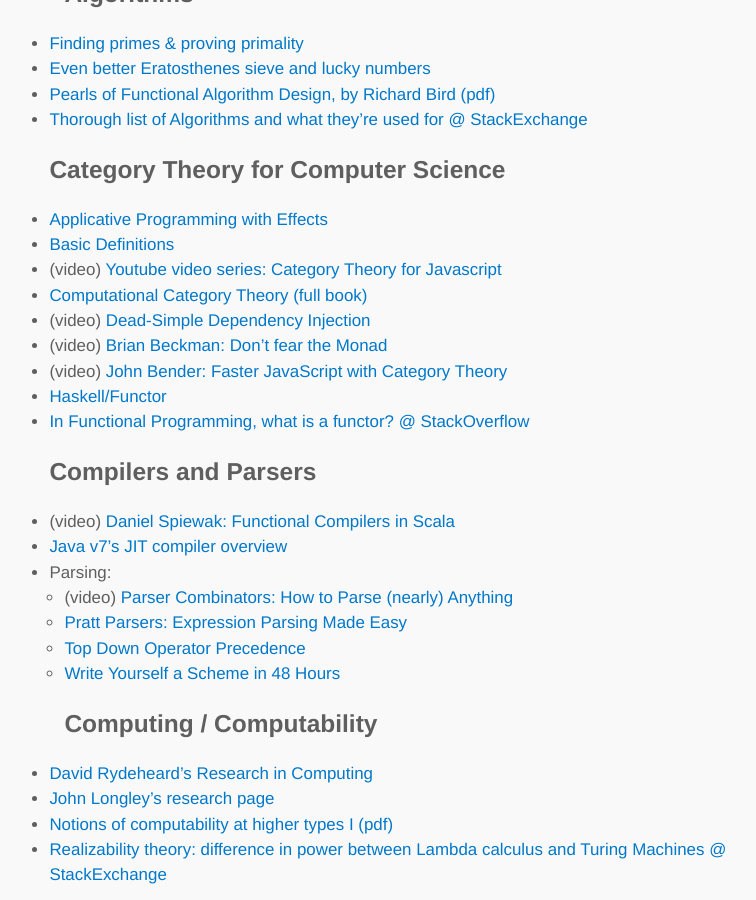
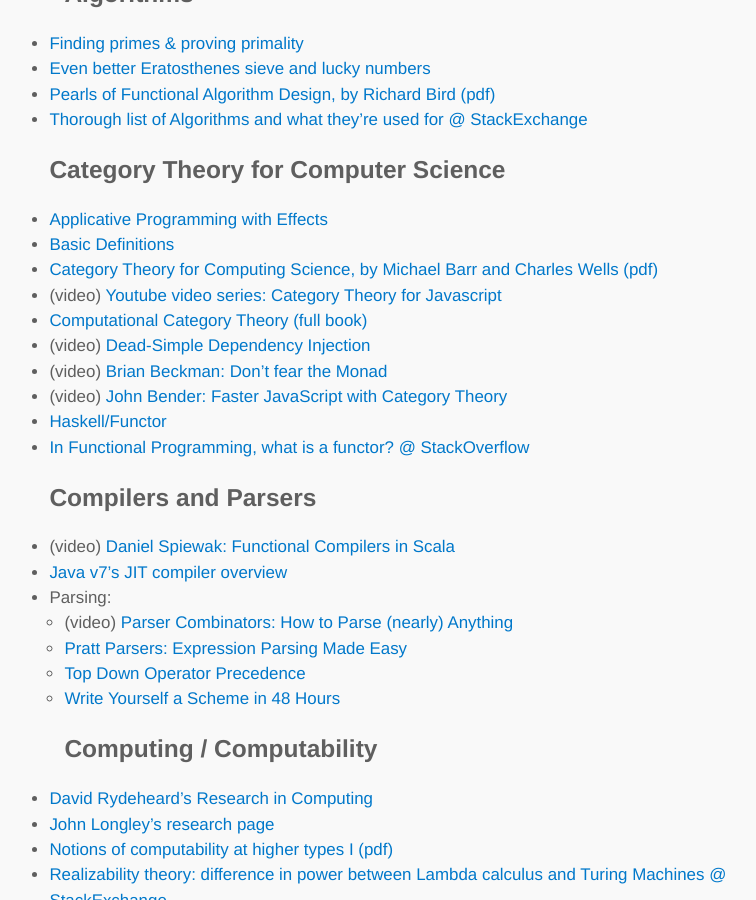
Before and after one commit to lambdatoast/lambdatoast.github.com, a Jekyll site: the page built from cs-resources/index.md, in a window 1280 px wide and 900 px high, scrolled down 651 px. Shown: the whole window, without its empty margins (200-956 px from the left). Built offline with Jekyll 4.4.1, drawn with Linux system fonts in a browser that asks for light colours.

Commit message:
Add link to 'Category Theory for Computing Science'.

```diff
--- a/cs-resources/index.md
+++ b/cs-resources/index.md
@@ -27,6 +27,7 @@
 ## Category Theory for Computer Science
   - [Applicative Programming with Effects](http://www.soi.city.ac.uk/~ross/papers/Applicative.html)
   - [Basic Definitions](http://mathprelims.wordpress.com/2009/02/22/category-theory-basic-definitions/)
+  - [Category Theory for Computing Science, by Michael Barr and Charles Wells (pdf)](http://www.math.mcgill.ca/triples/Barr-Wells-ctcs.pdf)
   - (video) [Youtube video series: Category Theory for Javascript](http://www.youtube.com/user/metawetayt/videos)
   - [Computational Category Theory (full book)](http://www.cs.man.ac.uk/~david/categories/)
   - (video) [Dead-Simple Dependency Injection](http://www.youtube.com/watch?v=ZasXwtTRkio)
```
